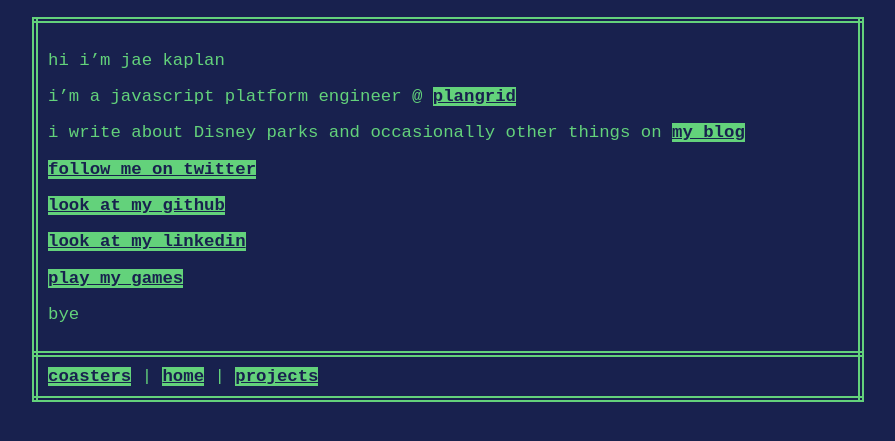
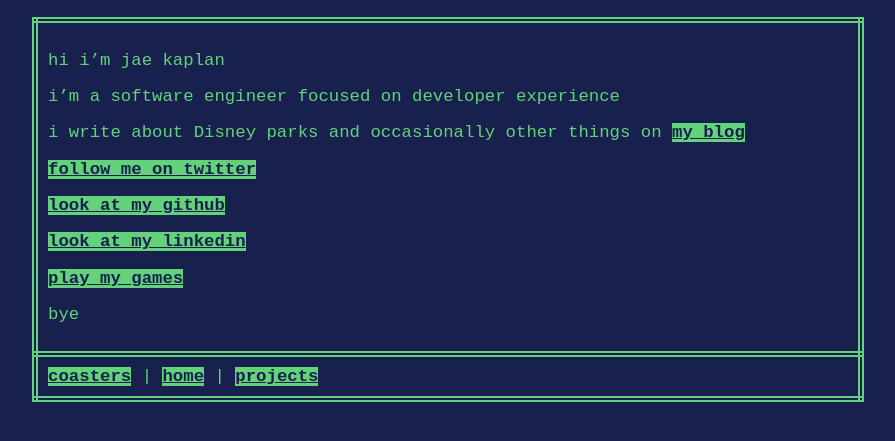
Before and after one commit to jkap/jkap-crimeteam, a Jekyll site: the page built from index.md, in a window 1280 px wide. Shown: the top 441 px of the page, without its empty margins (192-1087 px from the left). Built offline with Jekyll 4.4.1, drawn with Linux system fonts in a browser that asks for light colours.

Commit message:
:thinking::thinking::thinking:

```diff
--- a/index.md
+++ b/index.md
@@ -5,7 +5,7 @@ navTitle: home
 
 hi i'm jae kaplan
 
-i'm a javascript platform engineer @ [plangrid](https://plangrid.com)
+i'm a software engineer focused on developer experience
 
 i write about Disney parks and occasionally other things on [my blog](https://blog.jkap.io)
 
```
